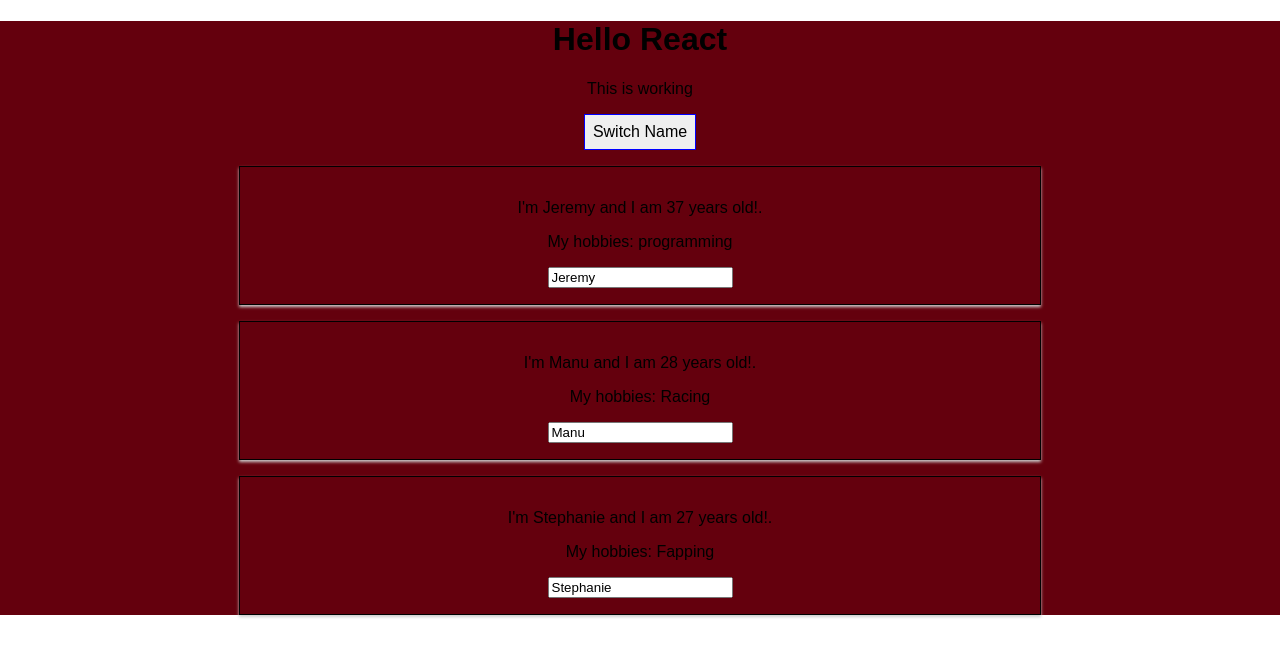
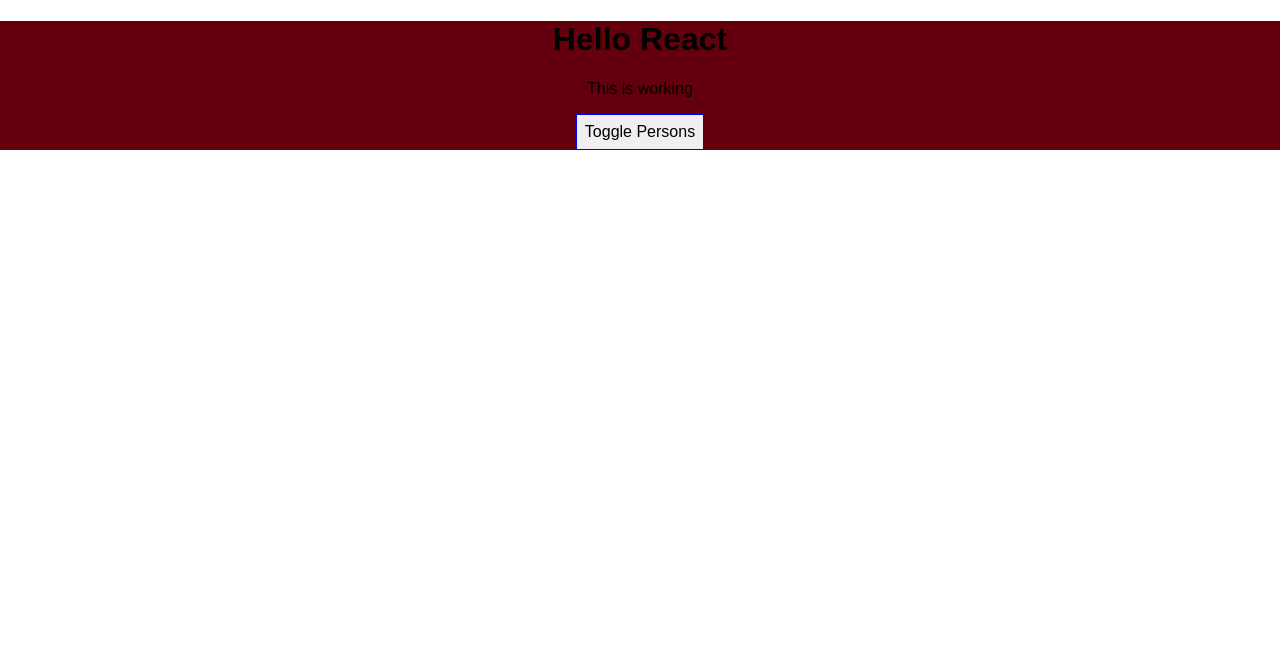
Before and after one commit to JeremyDoubleday/reactLearning, a React (Create React App) app: page / in a window 1280 px wide. Shown: the top 656 px of the page. Built offline with nearby package versions, Linux system fonts and the light colour scheme.

Commit message:
before Assignment2

```diff
--- a/src/App.js
+++ b/src/App.js
@@ -5,10 +5,11 @@
 class App extends Component {
   state = {
     persons: [
-        {name: 'Jeremy', age: 37},
-        {name: 'Manu', age: 28},
-        {name: 'Stephanie', age: 27}
-    ]
+        {id: '1', name: 'Jeremy', age: 37},
+        {id: '2', name: 'Manu', age: 28},
+        {id: '3', name: 'Stephanie', age: 27}
+    ],
+    showPersons: false
   }
 
   switchNameHandler = (newName) => {
@@ -23,14 +24,31 @@
   });
   }
 
-  nameChangedHandler = (event) => {
-    this.setState( {
-      persons: [
-        { name: 'Jeremy69!!', age: 37 },
-        {name: event.target.value, age: 28},
-        {name: 'Stephanie', age: 27}
-      ]
-    })
+  nameChangedHandler = (event, id) => {
+    const personIndex = this.state.persons.findIndex(p => {
+      return p.id === id;
+    });
+
+    const person = {
+      ...this.state.persons[personIndex]
+    };
+
+    person.name = event.target.value;
+
+    const persons = [...this.state.persons];
+    persons[personIndex] = person;
+
+    this.setState( { persons: persons } )
+  }
+  deletePersonHandler = (personIndex) => {
+    const persons = [...this.state.persons];
+    persons.splice(personIndex, 1);
+    this.setState( { persons: persons} )
+  }
+
+  togglePersonHandler = () => {
+    const doesShow = this.state.showPersons;
+    this.setState({ showPersons: !doesShow });
   }
 
   render() {
@@ -43,31 +61,32 @@
       cursor: 'pointer'
     }
 
+    let persons = null;
+
+    if (this.state.showPersons) {
+      persons = (
+        <div >
+          { this.state.persons.map((person, index) => {
+            return <Person
+              changed = { (event) => this.nameChangedHandler(event, person.id) }
+              key = { person.id }
+              click = { () => this.deletePersonHandler(index) }
+              name = {person.name}
+              age = {person.age} />
+          }) }
+
+          </div>
+      );
+    }
+
     return (
       <div className="App">
         <h1>Hello React</h1>
         <p> This is working </p>
         <button
           style = {style}
-          onClick = {this.switchNameHandler.bind(this, 'Super_Jeremy') }>Switch Name</button>
-        <Person
-          name = {this.state.persons[0].name}
-          age ={this.state.persons[0].age}>
-
-          My hobbies: programming
-        </Person>
-        <Person
-          name = {this.state.persons[1].name}
-          age ={this.state.persons[1].age}
-          click = { this.switchNameHandler.bind(this, 'Jeremy!') }
-          changed = {this.nameChangedHandler}>
-          My hobbies: Racing
-          </Person>
-        <Person
-          name = {this.state.persons[2].name}
-          age ={this.state.persons[2].age}>
-          My hobbies: Fapping
-        </Person>
+          onClick = { this.togglePersonHandler }>Toggle Persons</button>
+          {persons}
       </div>
     );
 
```
